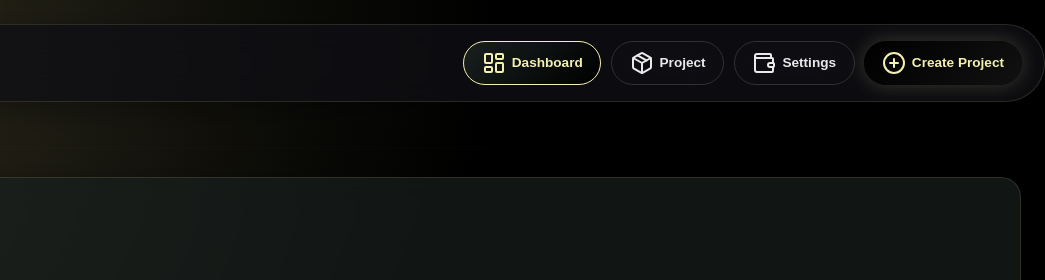
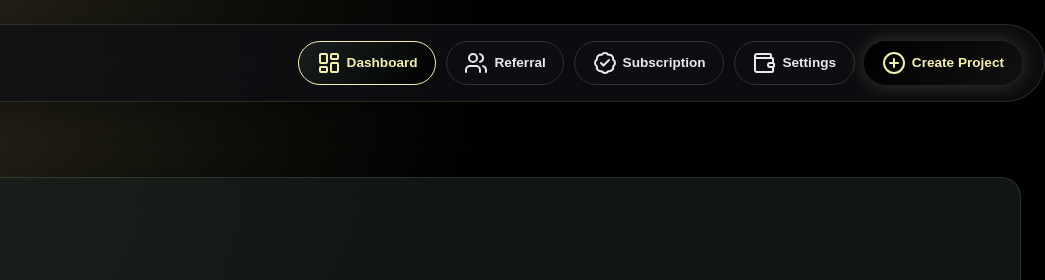
Before and after one commit to Addyx7/Nexus, a plain HTML site: page dashboard.html in a window 1280 px wide. Shown: the top 280 px of the page, 235-1280 px from the left. Drawn offline with nearby package versions, Linux system fonts and the light colour scheme; no server answers.

Commit message:
Add files via upload

```diff
--- a/dashboard.html
+++ b/dashboard.html
@@ -27,9 +27,14 @@
       <button class="nav-btn active" data-page="dashboard">
         <i data-lucide="layout-dashboard"></i> Dashboard
       </button>
-      <button class="nav-btn" data-page="bundles" onclick="window.location.href='bundle.html'">
-        <i data-lucide="package"></i> Project
-      </button>
+<button class="nav-btn" data-page="bundles" onclick="window.location.href='referrals.html'">
+  <i data-lucide="users"></i> Referral
+</button>
+
+<button class="nav-btn" data-page="bundles" onclick="window.location.href='subscription.html'">
+  <i data-lucide="badge-check"></i> Subscription
+</button>
+
       <button class="nav-btn" data-page="wallets" onclick="window.location.href='settings.html'">
         <i data-lucide="wallet"></i> Settings
       </button>
```
Also changed, not shown: bundle.html (+8 -3 lines), mint.html (+10 -2 lines).
